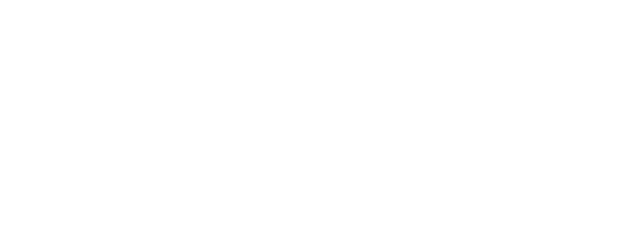
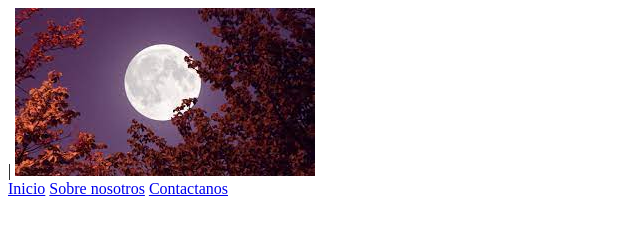
Before and after one commit to Alejavelez102/Alejavelez102, a plain HTML site: page index.html in a window 1280 px wide. Shown: the whole page, without its empty margins (0-640 px from the left). Drawn offline with Linux system fonts and the light colour scheme.

Commit message:
inicio navar

```diff
--- a/body/asteroids.html
+++ b/body/asteroids.html
@@ -1,11 +1,16 @@
 <!DOCTYPE html>
 <html lang="en">
+
 <head>
     <meta charset="UTF-8">
     <meta name="viewport" content="width=device-width, initial-scale=1.0">
-    <title>Document</title>
-</head>
+    <title>Asteroides</title>
+    <link rel="stylesheet" href="css/style.css">
+    <link href='https://unpkg.com/boxicons@2.1.4/css/boxicons.min.css' rel='stylesheet'>
+    <box-icon type='logo' name='instagram-alt'></box-icon>
+    <i class='bx bxl-facebook-circle'></i>
+    <i class='bx bxl-instagram-alt'></i></head>
+
 <body>
 
-</body>
 </html>
--- a/index.html
+++ b/index.html
@@ -4,8 +4,16 @@
     <meta charset="UTF-8">
     <meta name="viewport" content="width=device-width, initial-scale=1.0">
     <title>Web Astronomy</title>
+    <link rel="stylesheet" src="style.css">
+
 </head>
 <body>
-
+        |<heder class="header" id="inicio">
+            <img src="./images/luna.jpg" alt="">
+            <nav class="menu">
+               <a href="#inicio">Inicio</a>
+               <a href="#nosotros">Sobre nosotros</a>
+               <a href="#contacto">Contactanos</a>
+        </heder>
 </body>
 </html>
```
Also changed, not shown: images/luna.jpg (added).
